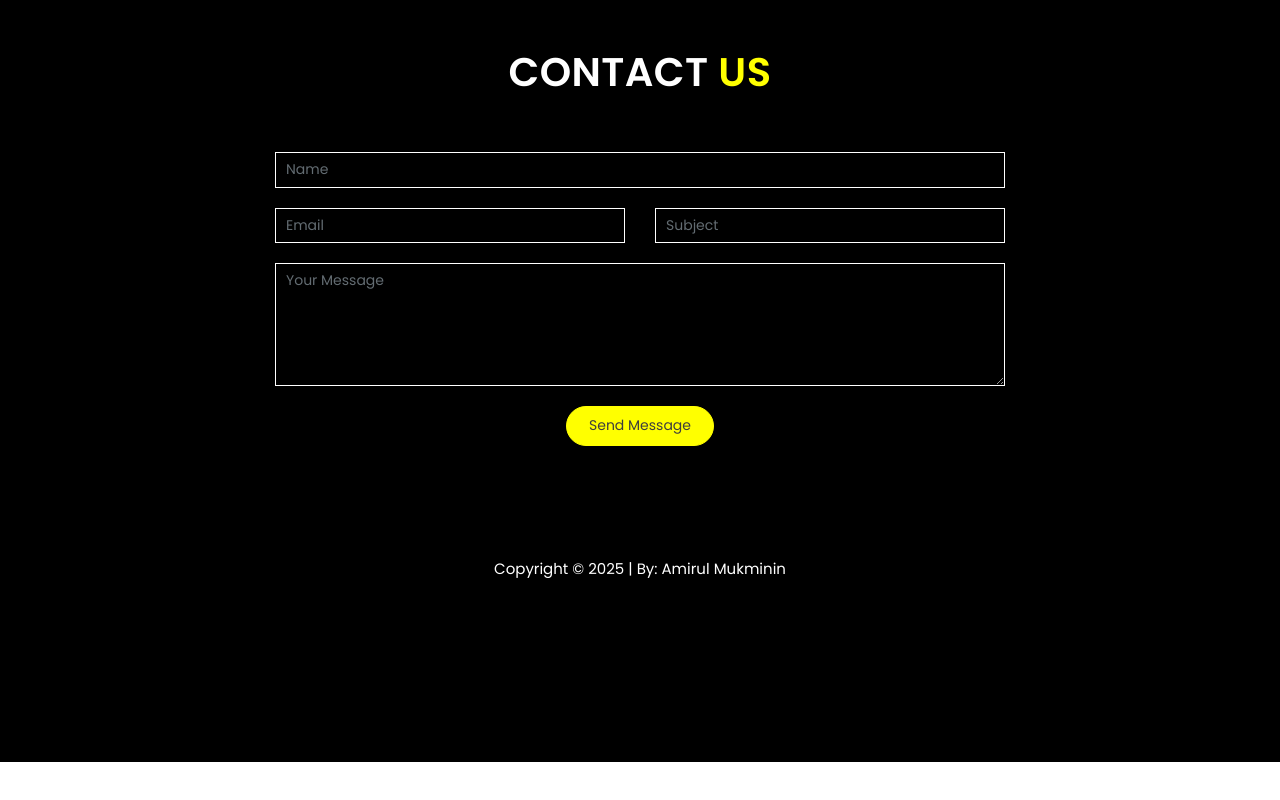
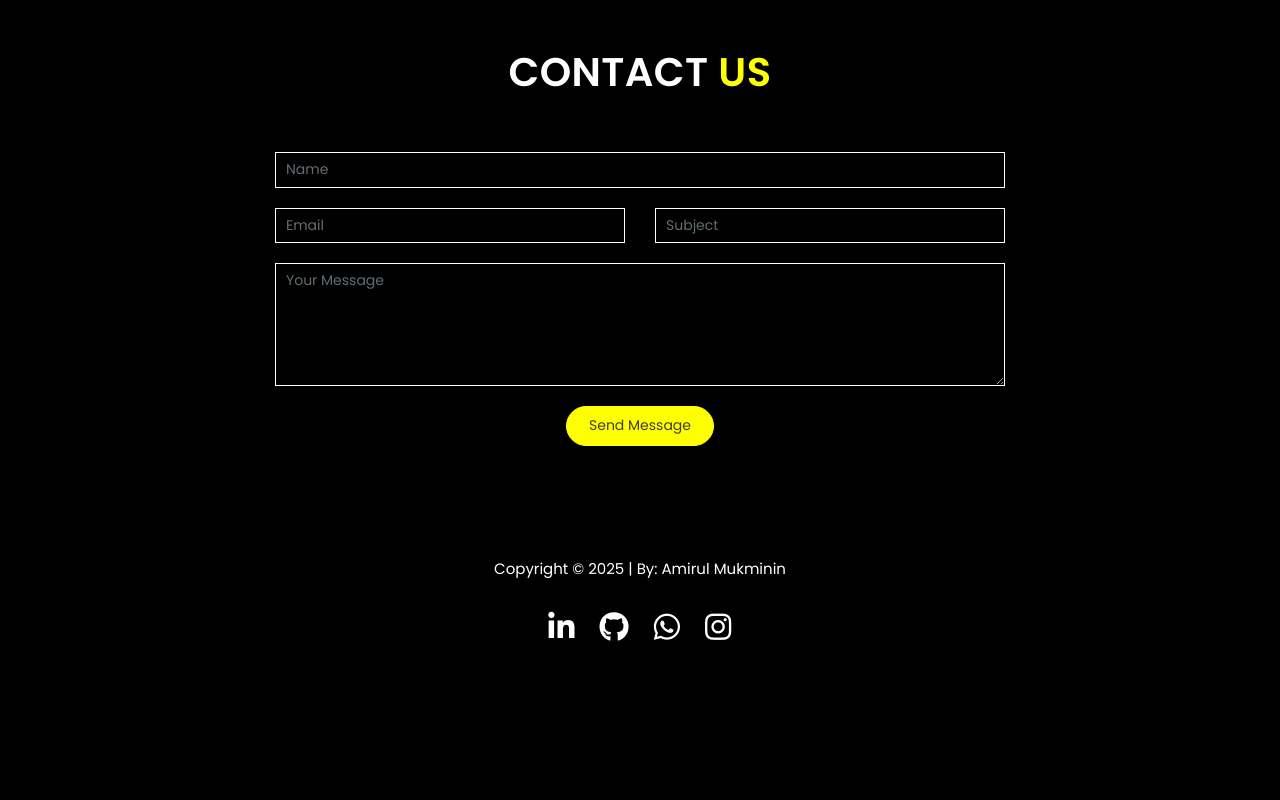
Before and after one commit to amirulmukmin23/Amirul_tugasUTS, a plain HTML site: page index.html in a window 1280 px wide. Shown: the part 3092-3892 px from the top of the page. Before the commit the page ends 3854 px from the top, so only its background shows below. Drawn offline with Linux system fonts and the light colour scheme.

Commit message:
Update index.html

```diff
--- a/index.html
+++ b/index.html
@@ -4,6 +4,7 @@
 		<!-- Required meta tags -->
 		<meta charset="utf-8">
 		<meta name="viewport" content="width=device-width, initial-scale=1, shrink-to-fit=no">
+		<link rel="stylesheet" href="https://cdnjs.cloudflare.com/ajax/libs/font-awesome/6.5.0/css/all.min.css">
 
 		<title>Mr Code Personal Portfolio Template</title>
 		<link href="https://fonts.googleapis.com/css?family=Poppins:300i,400,400i,500,600,700,800" rel="stylesheet">
@@ -485,5 +486,20 @@
 		<script src="assets/js/form-contact.js"></script>
 		<script src="assets/js/main.js"></script>
 
+		<!-- Media Sosial -->
+		<div style="text-align: center; margin-top: 10px;">
+			<a href="https://www.linkedin.com/in/amir-mukmin-386521342" target="_blank" style="margin: 0 10px; color: white;">
+			  <i class="fab fa-linkedin fa-2x"></i>
+			</a>
+			<a href="https://github.com/MukmininA" target="_blank" style="margin: 0 10px; color: white;">
+			  <i class="fab fa-github fa-2x"></i>
+			</a>
+			<a href="https://wa.me/6285604820195" target="_blank" style="margin: 0 10px; color: white;">
+			  <i class="fab fa-whatsapp fa-2x"></i>
+			</a>
+			<a href="https://www.instagram.com/gangster_sqd1" target="_blank" style="margin: 0 10px; color: white;">
+			  <i class="fab fa-instagram fa-2x"></i>
+			</a>
+		  </div>
 	</body>
 </html>
```
